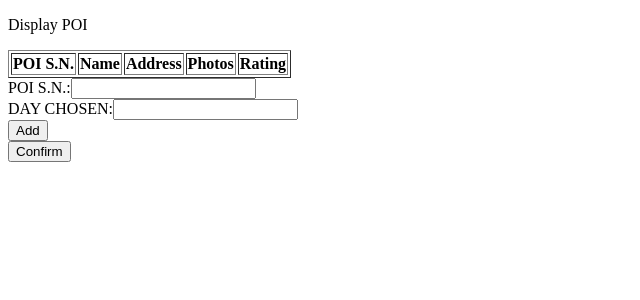
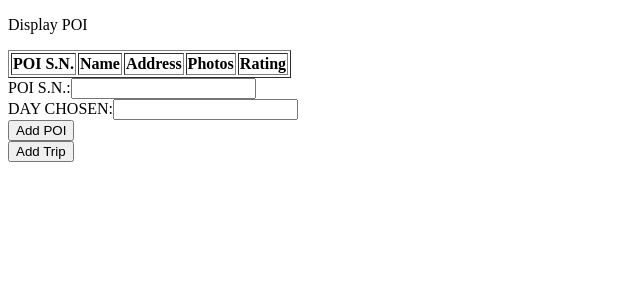
Before and after one commit to ernestkkb/g3t3-esd, a PHP site: page /g3t3-esd/Scheduler/fetch.php in a window 1280 px wide. Shown: the top 300 px of the page, without its empty margins (0-640 px from the left). Run offline with PHP 8.4, Linux system fonts and the light colour scheme; data that the repository does not hold is empty.

Commit message:
Update fetch.php to map it to summary.php

```diff
--- a/app/Scheduler/fetch.php
+++ b/app/Scheduler/fetch.php
@@ -33,11 +33,11 @@
             <br>
             DAY CHOSEN:<input type ='text' name='day' id = 'day'/>
             <br>
-            <button name='add' value='Add' id='add'>Add</button>
+            <button name='add' value='Add' id='add'>Add POI</button>
             <br>
     </form>
 
-    <input type='submit' name='confirm' value='Confirm' id='confirm'>
+    <button name='confirm' value='Confirm' id='confirm'>Add Trip</button>
 <script>
         // Helper function to display error message
         function showError(message) {
@@ -137,6 +137,12 @@
             });
         });
 
+        $('#confirm').click(async() => {
+            event.preventDefault();
+            window.location.href = "../summary.php";
+
+        });
+
 </script>
 </body>
 
```
